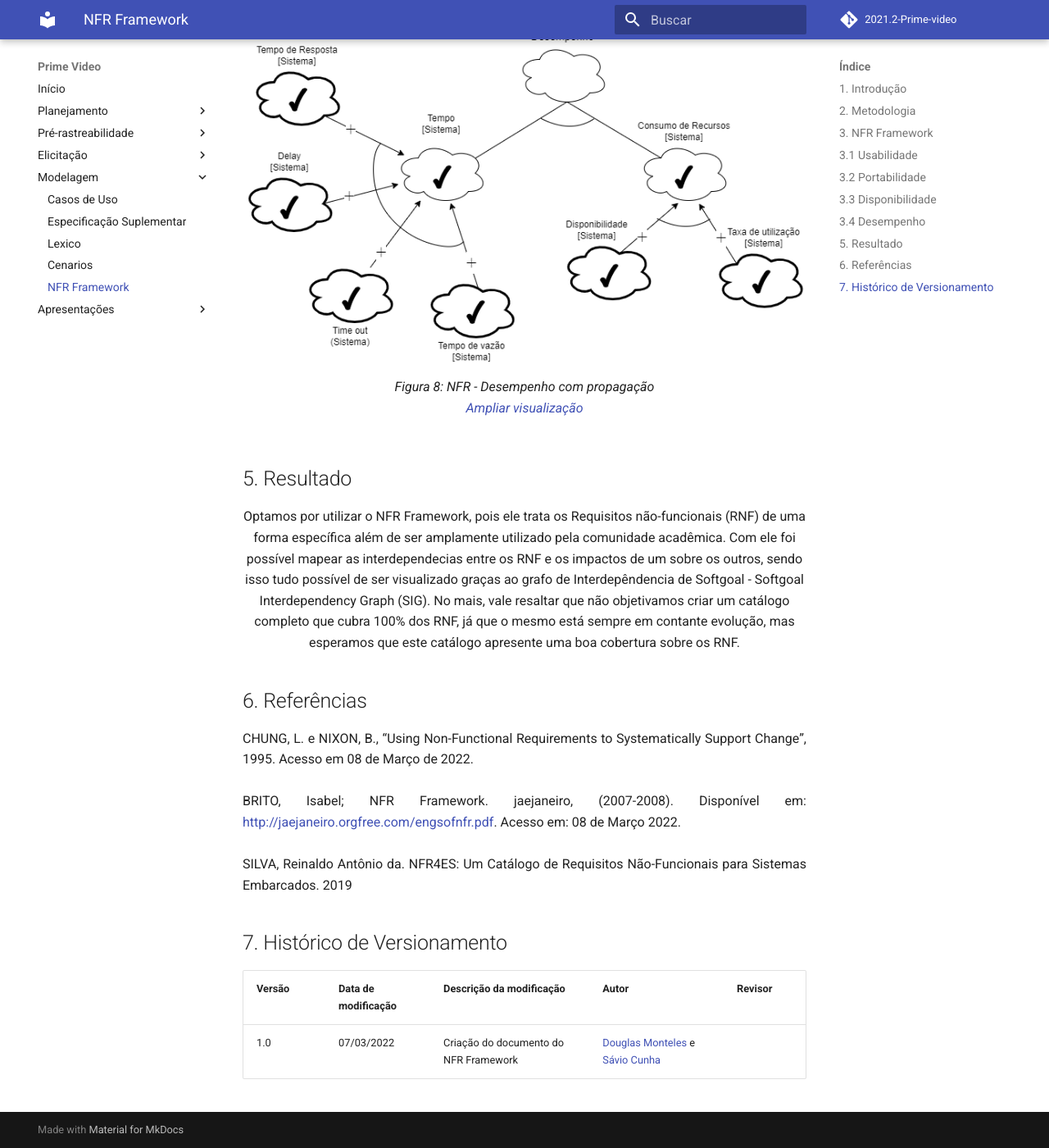
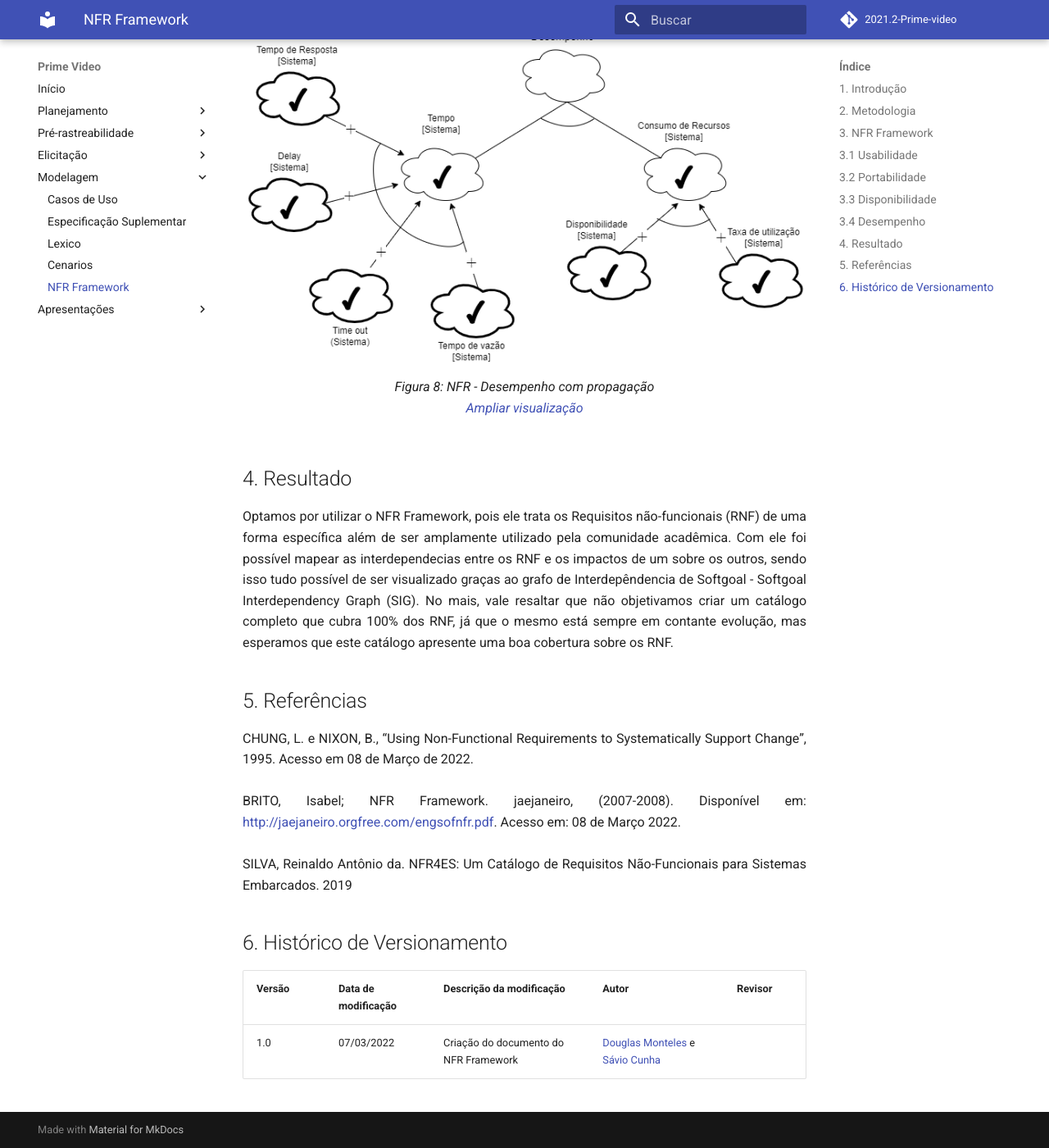
Before and after one commit to Requisitos-de-Software/2021.2-Prime-video, an MkDocs documentation site: the page built from docs/modelagem/nfr_framework.md, in a window 1280 px wide and 1400 px high, scrolled down 5345 px. Shown: the whole window at 82% size. Built offline with MkDocs 1.6.1 and Material for MkDocs 9.7.7, drawn with Linux system fonts in a browser that asks for light colours; comment, search, counter and statistics services are not loaded.

Commit message:
fix: Corrigindo erros de estilização e numeração de indices
Co-authored-by: douglasmonteles <silvadouglas328@gmail.com>
Co-authored-by: savioc2 <saviocunha61@gmail.com>

```diff
--- a/docs/modelagem/nfr_framework.md
+++ b/docs/modelagem/nfr_framework.md
@@ -194,18 +194,16 @@ O funcionamento do NFR framework pode ser visualizado em termos da construção,
     </span>
 </figure>
 
-## 5. Resultado
+## 4. Resultado
 
-<p style="text-align:center">
-    Optamos por utilizar o NFR Framework, pois ele trata os Requisitos não-funcionais (RNF) de uma forma específica além de ser amplamente utilizado pela comunidade acadêmica. Com ele foi possível mapear as interdependecias entre os RNF e os impactos de um sobre os outros, sendo isso tudo possível de ser visualizado graças ao grafo de Interdepêndencia de Softgoal - Softgoal Interdependency Graph (SIG). No mais, vale resaltar que não objetivamos criar um catálogo completo que cubra 100% dos RNF, já que o mesmo está sempre em contante evolução, mas esperamos que este catálogo apresente uma boa cobertura sobre os RNF.
-</p>
+Optamos por utilizar o NFR Framework, pois ele trata os Requisitos não-funcionais (RNF) de uma forma específica além de ser amplamente utilizado pela comunidade acadêmica. Com ele foi possível mapear as interdependecias entre os RNF e os impactos de um sobre os outros, sendo isso tudo possível de ser visualizado graças ao grafo de Interdepêndencia de Softgoal - Softgoal Interdependency Graph (SIG). No mais, vale resaltar que não objetivamos criar um catálogo completo que cubra 100% dos RNF, já que o mesmo está sempre em contante evolução, mas esperamos que este catálogo apresente uma boa cobertura sobre os RNF.
 
-## 6. Referências
+## 5. Referências
 CHUNG, L. e NIXON, B., “Using Non-Functional Requirements to Systematically Support Change”, 1995. Acesso em 08 de Março de 2022.<br></br>
 BRITO, Isabel; NFR Framework. jaejaneiro, (2007-2008). Disponível em: <http://jaejaneiro.orgfree.com/engsofnfr.pdf>. Acesso em: 08 de Março 2022.<br></br>
 SILVA, Reinaldo Antônio da. NFR4ES: Um Catálogo de Requisitos Não-Funcionais para Sistemas Embarcados. 2019
 
-## 7. Histórico de Versionamento
+## 6. Histórico de Versionamento
 
 |Versão|Data de modificação|Descrição da modificação|Autor|Revisor|
 |-|-|-|-|-|
```
